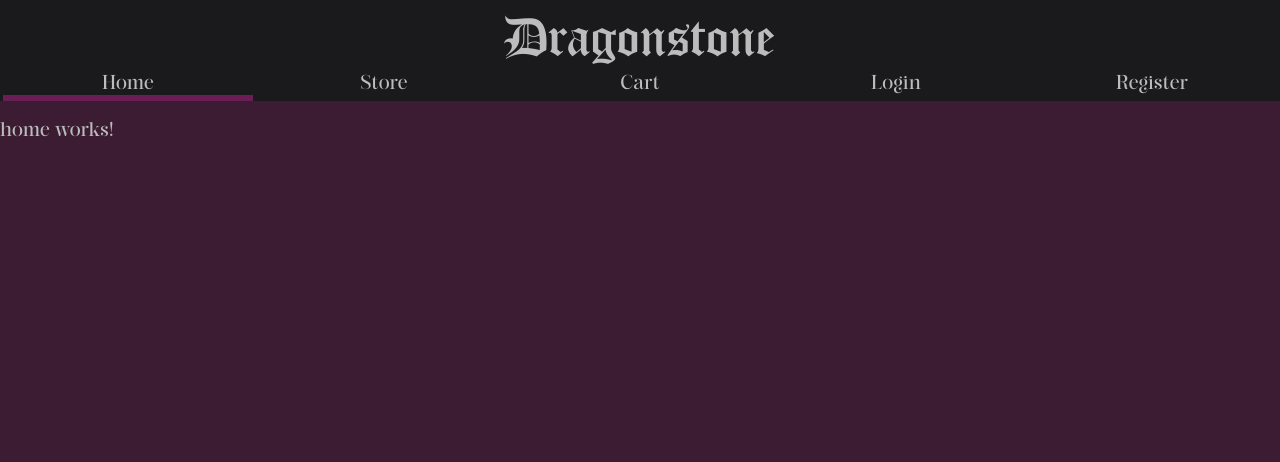
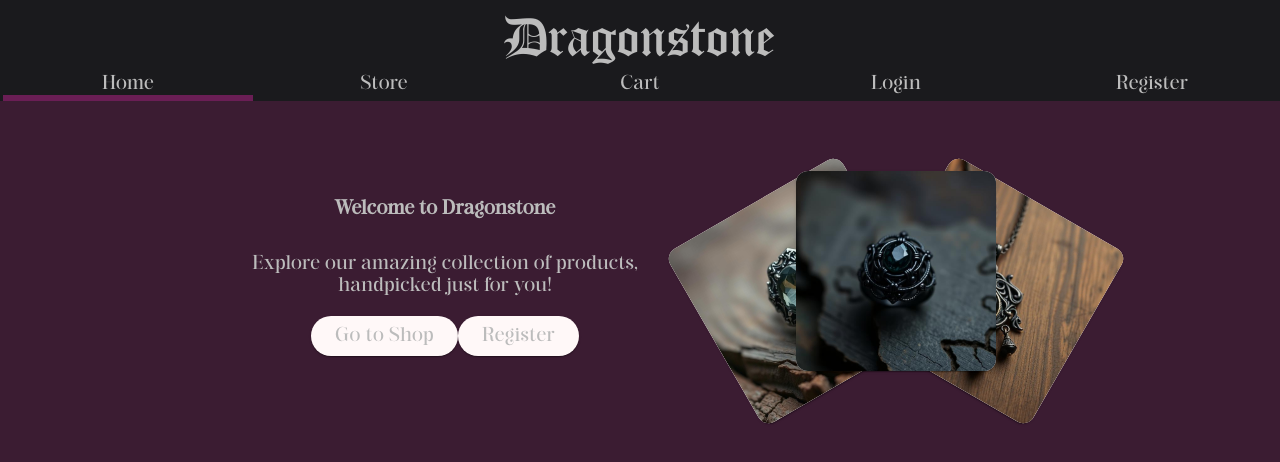
Before and after one commit to DeeAyDan/webkeret-dragonstone, an Angular app: page /home in a window 1280 px wide. Shown: the top 462 px of the page. Built offline with nearby package versions, Linux system fonts and the light colour scheme.

Commit message:
created homepage

```diff
--- a/src/app/pages/home/home.component.html
+++ b/src/app/pages/home/home.component.html
@@ -1 +1,29 @@
-<p>home works!</p>
+<div class="home-container">
+    <div class="left">
+<h1>Welcome to Dragonstone</h1>
+
+  <p>Explore our amazing collection of products, handpicked just for you!</p>
+
+  <div class="buttons">
+    <button mat-raised-button color="primary" (click)="goToShop()">Go to Shop</button>
+    <button mat-raised-button color="accent" (click)="goToRegister()">Register</button>
+  </div>
+    </div>
+ <div class="right">
+   <div class="product-cards" *ngIf="randomProducts.length === 3">
+        <mat-card [ngStyle]="{ transform: 'rotate(-30deg)' }" class="product-card rotated-card" (click)="goToProductDetail(randomProducts[0])">
+          <img mat-card-image [src]="randomProducts[0].images[0]" alt="{{ randomProducts[0].name }}" />
+        </mat-card>
+
+        <mat-card [ngStyle]="{ transform: 'rotate(0deg)' }" class="product-card middle-card" (click)="goToProductDetail(randomProducts[1])">
+          <img mat-card-image [src]="randomProducts[1].images[0]" alt="{{ randomProducts[1].name }}" />
+        </mat-card>
+
+        <mat-card [ngStyle]="{ transform: 'rotate(30deg)' }" class="product-card rotated-card" (click)="goToProductDetail(randomProducts[2])">
+          <img mat-card-image [src]="randomProducts[2].images[0]" alt="{{ randomProducts[2].name }}" />
+        </mat-card>
+  </div>
+ </div>
+
+
+</div>
--- a/src/app/pages/home/home.component.scss
+++ b/src/app/pages/home/home.component.scss
@@ -0,0 +1,54 @@
+.home-container {
+  text-align: center;
+  padding: 20px;
+  display: flex;
+  max-width: 80vw;
+  justify-content: center;
+  margin:50px auto 0 auto;
+}
+
+.left{
+  width: 50%;
+  display: flex;
+  flex-direction: column;
+  justify-content: center;
+  align-items: center;
+}
+
+.left p {
+  width: 80%;
+  text-align: center;
+}
+
+.buttons {
+  margin-bottom: 20px;
+}
+
+.product-cards {
+  display: flex;
+  justify-content: center;
+  gap: 15px;
+}
+
+.product-card {
+  width: 200px;
+  height: 200px;
+  cursor: pointer;
+}
+
+.product-card:hover {
+  z-index: 20;
+  transform: scale(1.20);
+  box-shadow: 0 4px 8px rgb(157, 10, 116);
+  transition: transform 0.3s ease-in-out, box-shadow 0.3s ease-out;
+}
+
+.middle-card{
+  z-index: 10;
+  margin: 0 -120px;
+}
+
+.rotated-card {
+  margin-top: 20px;
+  z-index: 5;
+}
--- a/src/app/pages/home/home.component.ts
+++ b/src/app/pages/home/home.component.ts
@@ -1,11 +1,50 @@
-import { Component } from '@angular/core';
+import { Component, OnInit } from '@angular/core';
+import { Router } from '@angular/router';
+import { ProductService } from '../../services/product.service';
+import { Product } from '../../models/product';
+import { MatGridListModule} from '@angular/material/grid-list';
+import { MatCardModule } from '@angular/material/card';
+import { MatButtonModule } from '@angular/material/button';
+import { NgIf, NgStyle } from '@angular/common';
 
 @Component({
   selector: 'app-home',
-  imports: [],
+  imports: [MatGridListModule, MatCardModule, MatButtonModule, NgStyle, NgIf],
   templateUrl: './home.component.html',
   styleUrl: './home.component.scss'
 })
-export class HomeComponent {
+export class HomeComponent implements OnInit {
+  randomProducts: Product[] = [];
+  index = 1;
 
+  constructor(private productService: ProductService, private router: Router) {}
+
+  ngOnInit() {
+    this.randomProducts = this.getRandomProducts();
+    console.log(this.randomProducts);
+  }
+
+  getRandomProducts(): Product[] {
+    const allProducts = [...this.productService.getProducts()];
+    const selected: Product[] = [];
+
+    while (selected.length < 3 && allProducts.length > 0) {
+      const index = Math.floor(Math.random() * allProducts.length);
+      selected.push(allProducts.splice(index, 1)[0]);
+    }
+
+    return selected;
+  }
+
+  goToShop() {
+    this.router.navigate(['/shop']);
+  }
+
+  goToRegister() {
+    this.router.navigate(['/register']);
+  }
+
+  goToProductDetail(product: Product) {
+    this.router.navigate([`/product/${product.id}`]);
+  }
 }
```
